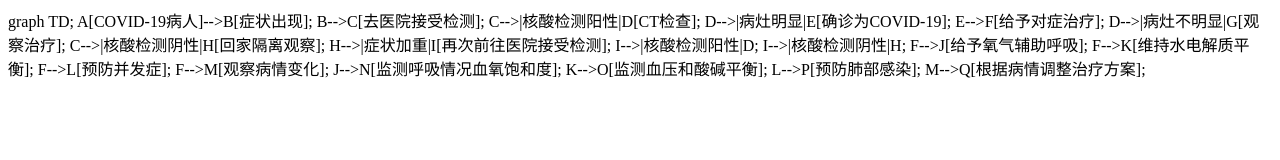
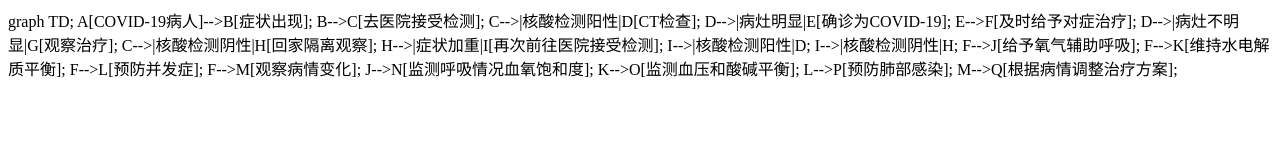
Before and after one commit to RONyang-hui/pic, a website: page index.html in a window 1280 px wide. Drawn offline with Linux system fonts and the light colour scheme; a script that the page names is missing.

Commit message:
2023-4-13

```diff
--- a/index.html
+++ b/index.html
@@ -13,7 +13,7 @@
         B-->C[去医院接受检测];
         C-->|核酸检测阳性|D[CT检查];
         D-->|病灶明显|E[确诊为COVID-19];
-        E-->F[给予对症治疗];
+        E-->F[及时给予对症治疗];
         D-->|病灶不明显|G[观察治疗];
         C-->|核酸检测阴性|H[回家隔离观察];
         H-->|症状加重|I[再次前往医院接受检测];
```
